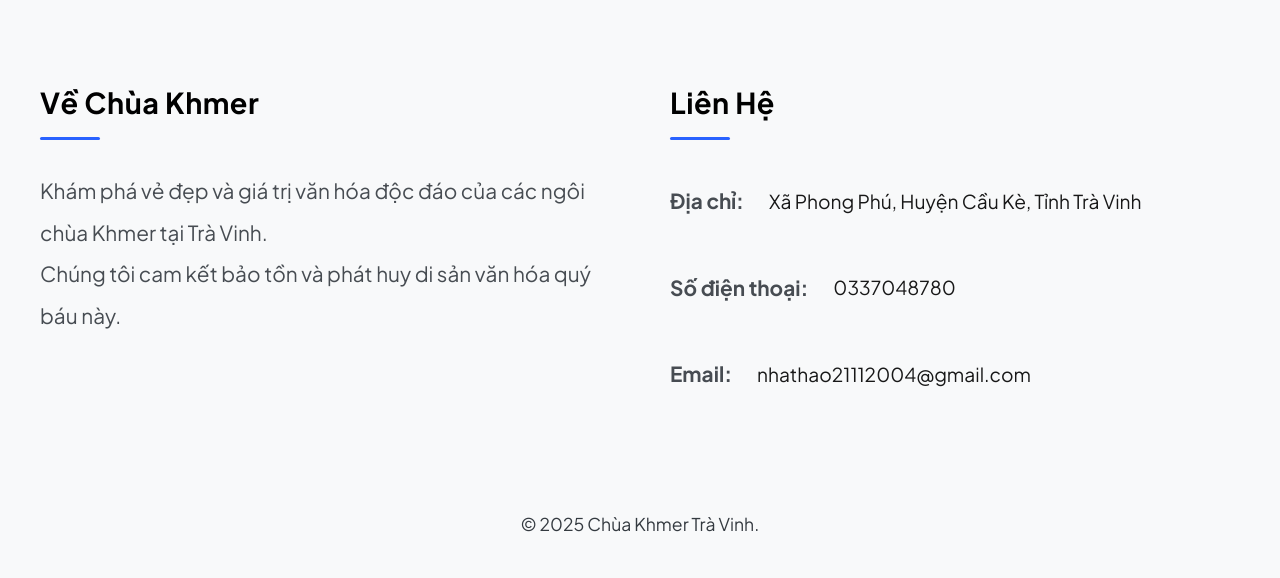
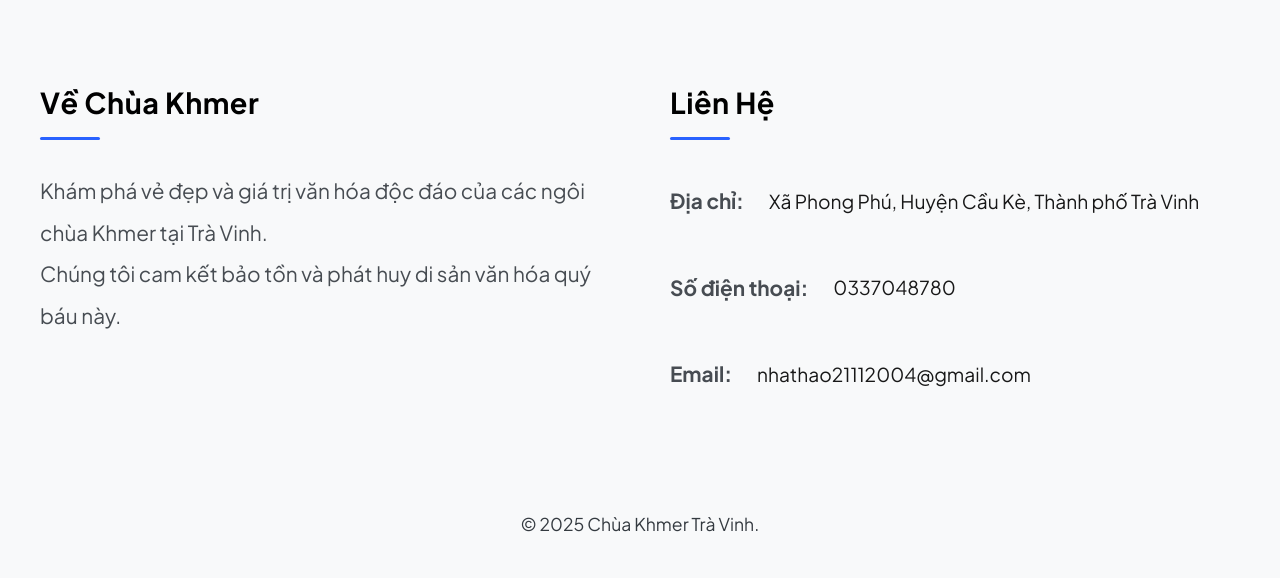
Before and after one commit to NhatHao2004/LAMNHATHAO_CSN, a PHP site: page /index.php in a window 1280 px wide. Shown: the part 2122-2700 px from the top of the page. Run offline with PHP 8.4, Linux system fonts and the light colour scheme; data comes from the database, SQL or seed files in the repository; data that the repository does not hold is empty.

Commit message:
index.php

```diff
--- a/index.php
+++ b/index.php
@@ -2841,7 +2841,7 @@ body {
                     <div class="contact-info">
                         <div class="contact-item">
                             <a style="display: inline-block; margin-right: 5px; white-space: nowrap;">Địa chỉ:</a>
-                            <p style="display: inline-block; margin: 0; white-space: nowrap; color: #000000;">Xã Phong Phú, Huyện Cầu Kè, Tỉnh Trà Vinh</p>
+                            <p style="display: inline-block; margin: 0; white-space: nowrap; color: #000000;">Xã Phong Phú, Huyện Cầu Kè, Thành phố Trà Vinh</p>
                         </div>
                         <div class="contact-item">
                             <a style="display: inline-block; margin-right: 5px;">Số điện thoại:</a>
```
